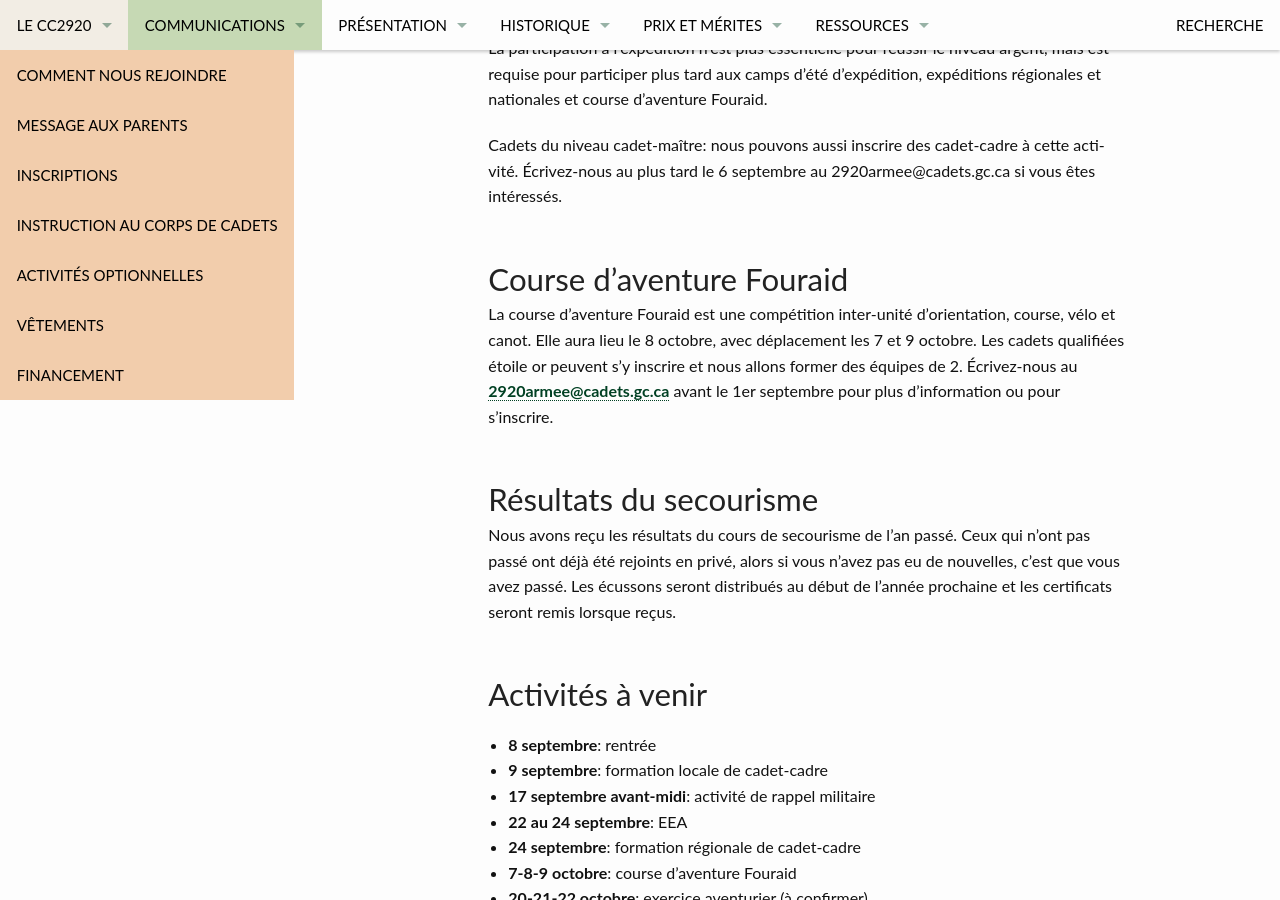
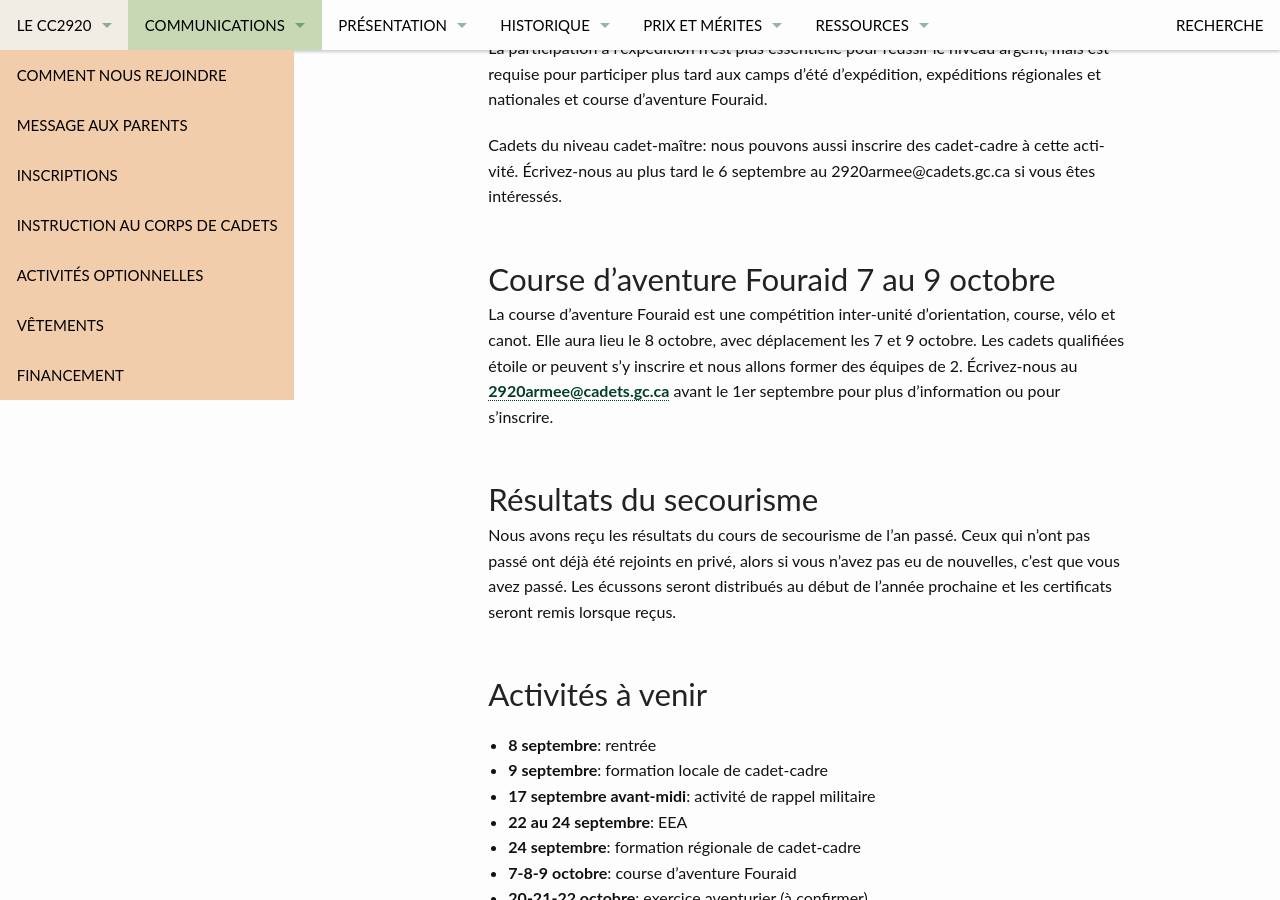
Before and after one commit to CC2920/web, a Jekyll site: the page built from _communications/messages.md, in a window 1280 px wide and 900 px high, scrolled down 1340 px. Built offline with Jekyll 4.4.1, drawn with Linux system fonts in a browser that asks for light colours.

Commit message:
Update messages.md

```diff
--- a/_communications/messages.md
+++ b/_communications/messages.md
@@ -50,7 +50,7 @@ La participation à l'expédition n'est plus essentielle pour réussir le niveau
 
 Cadets du niveau cadet-maître: nous pouvons aussi inscrire des cadet-cadre à cette activité. Écrivez-nous au plus tard le 6 septembre au 2920armee@cadets.gc.ca si vous êtes intéressés.
 
-## Course d’aventure Fouraid
+## Course d’aventure Fouraid 7 au 9 octobre
 
 La course d’aventure Fouraid est une compétition inter-unité d’orientation, course, vélo et canot. Elle aura lieu le 8 octobre, avec déplacement les 7 et 9 octobre. Les cadets qualifiées étoile or peuvent s’y inscrire et nous allons former des équipes de 2. Écrivez-nous au <2920armee@cadets.gc.ca> avant le 1er septembre pour plus d’information ou pour s’inscrire.
 
```
